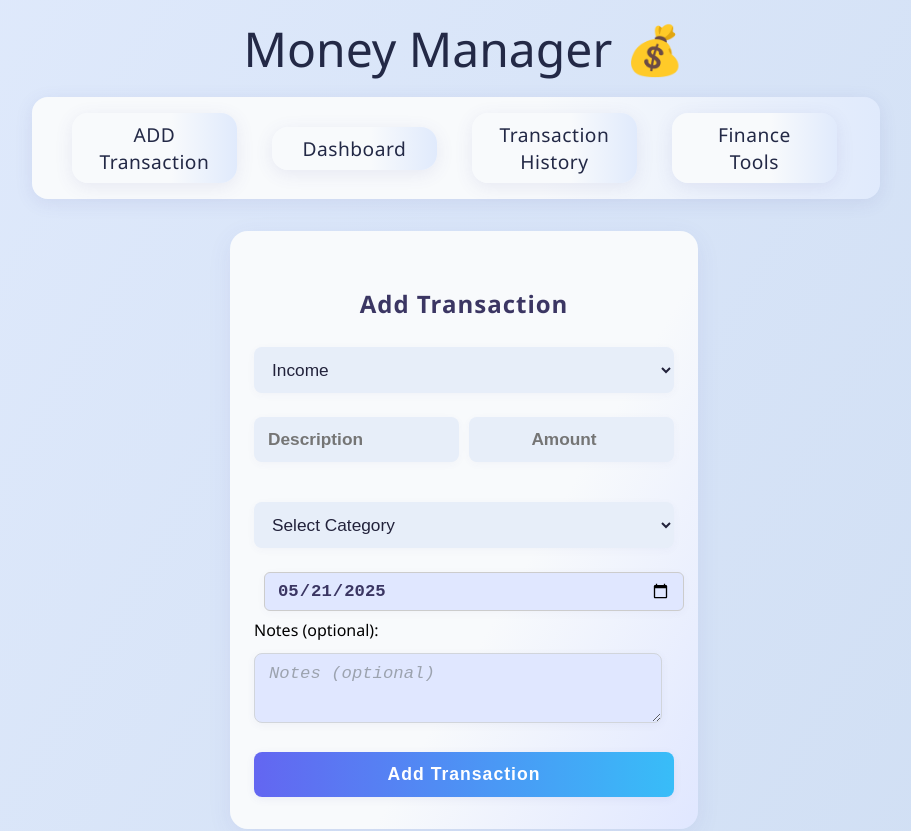
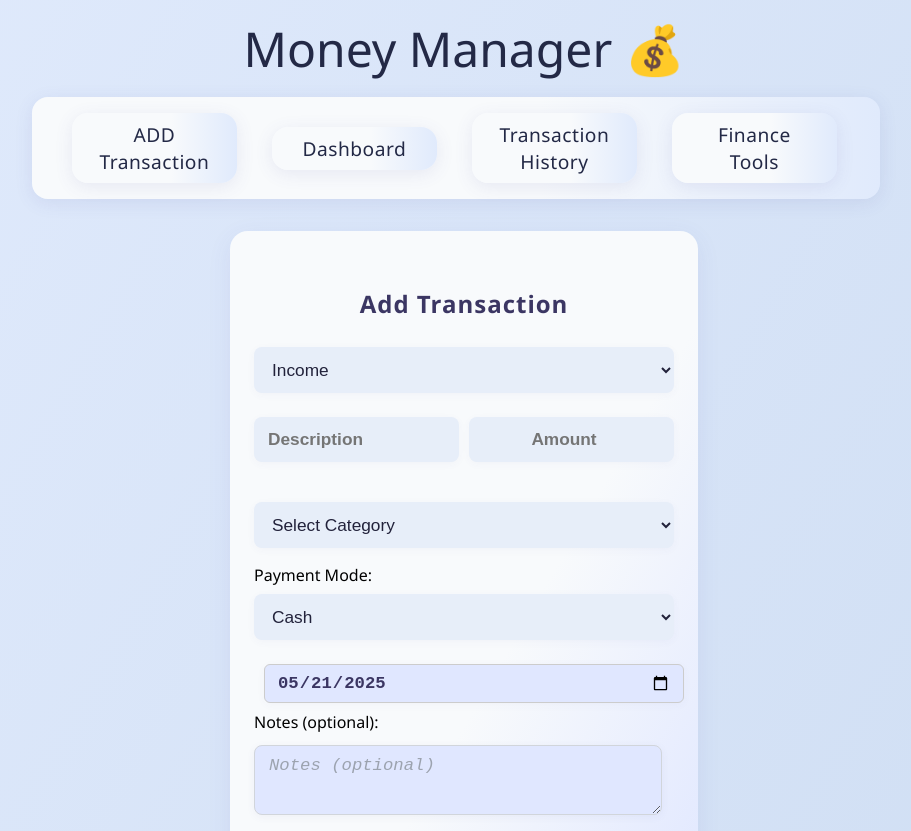
Before and after one commit to akshat-singhai/My-Money-Manager, a React (Vite) app: page / in a window 1280 px wide. Shown: the top 831 px of the page, without its empty margins (176-1087 px from the left). Built offline with nearby package versions, Linux system fonts and the light colour scheme.

Commit message:
Add payment mode

```diff
--- a/src/Components/TransactionHistory.jsx
+++ b/src/Components/TransactionHistory.jsx
@@ -52,8 +52,9 @@ const TransactionList = () => {
       {filtered.length === 0 ? (
         <p className="no-transactions">No matching transactions found.</p>
       ) : (
+       // ...existing code...
 <ul className="transaction-list">
-          {filtered.map(({ id, text, amount, category, type, date, notes }) => (
+  {filtered.map(({ id, text, amount, category, type, date, notes, paymentMode, accountType }) => (
     <li key={id} className={`transaction-item ${type}`}>
       <div>
         <strong>{text}</strong>
@@ -61,6 +62,13 @@ const TransactionList = () => {
         <div className="type">{type ? type.toUpperCase() : ""}</div>
         <div className="date">
           {date ? new Date(date).toLocaleDateString() : ""}
+        </div>
+        {/* Show Payment Mode */}
+        <div className="payment-mode">
+          Payment Mode: {paymentMode ? paymentMode.charAt(0).toUpperCase() + paymentMode.slice(1) : "N/A"}
+          {paymentMode === "account" && accountType && (
+            <span> ({accountType.charAt(0).toUpperCase() + accountType.slice(1)})</span>
+          )}
         </div>
         {/* Show notes if present */}
         {notes && notes.trim() !== "" && (
@@ -76,6 +84,7 @@ const TransactionList = () => {
     </li>
   ))}
 </ul>
+// ...existing code...
       )}
 
     </div>
--- a/src/Components/TransactionList.jsx
+++ b/src/Components/TransactionList.jsx
@@ -11,7 +11,9 @@ const AddTransaction = () => {
   const [type, setType] = useState("income");
   const [category, setCategory] = useState("");
   const [date, setDate] = useState(new Date().toISOString().split("T")[0]);
-  const [notes, setNotes] = useState(""); // NEW: Notes state
+  const [notes, setNotes] = useState("");
+  const [paymentMode, setPaymentMode] = useState("cash"); // NEW: payment mode
+  const [accountType, setAccountType] = useState("online"); // NEW: account type
 
   const categories = type === "income" ? incomeCategories : expenseCategories;
 
@@ -21,11 +23,14 @@ const AddTransaction = () => {
 
     const value = type === "expense" ? -Math.abs(+amount) : +amount;
 
-    addTransaction({ text, amount: value, category, type, date, notes }); // Pass notes
+    // Add paymentMode and accountType to transaction
+    addTransaction({ text, amount: value, category, type, date, notes, paymentMode, accountType: paymentMode === "account" ? accountType : null });
     setText("");
     setAmount("");
     setCategory("");
-    setNotes(""); // Clear notes
+    setNotes("");
+    setPaymentMode("cash");
+    setAccountType("online");
   };
 
   const henladelOnClick = () => {
@@ -82,6 +87,37 @@ const AddTransaction = () => {
           </option>
         ))}
       </select>
+
+      {/* Payment Mode */}
+      <label htmlFor="paymentMode" className="notesLabel">Payment Mode:</label>
+      <select
+        id="paymentMode"
+        value={paymentMode}
+        onChange={(e) => setPaymentMode(e.target.value)}
+        className="categoryBox"
+      >
+        <option value="cash">Cash</option>
+        <option value="account">Account</option>
+        <option value="creditCard">Credit Card</option>
+        <option value="debitCard">Debit Card</option>
+      </select>
+
+      {/* Account Type (only if paymentMode is account) */}
+      {paymentMode === "account" && (
+        <>
+          <label htmlFor="accountType" className="notesLabel">Account Type:</label>
+          <select
+            id="accountType"
+            value={accountType}
+            onChange={(e) => setAccountType(e.target.value)}
+            className="categoryBox"
+          >
+            <option value="online">Online</option>
+            <option value="offline">Offline</option>
+          </select>
+        </>
+      )}
+
       <input
         type="date"
         value={date}
```
Lines whose indentation alone changed are shown as unchanged.
